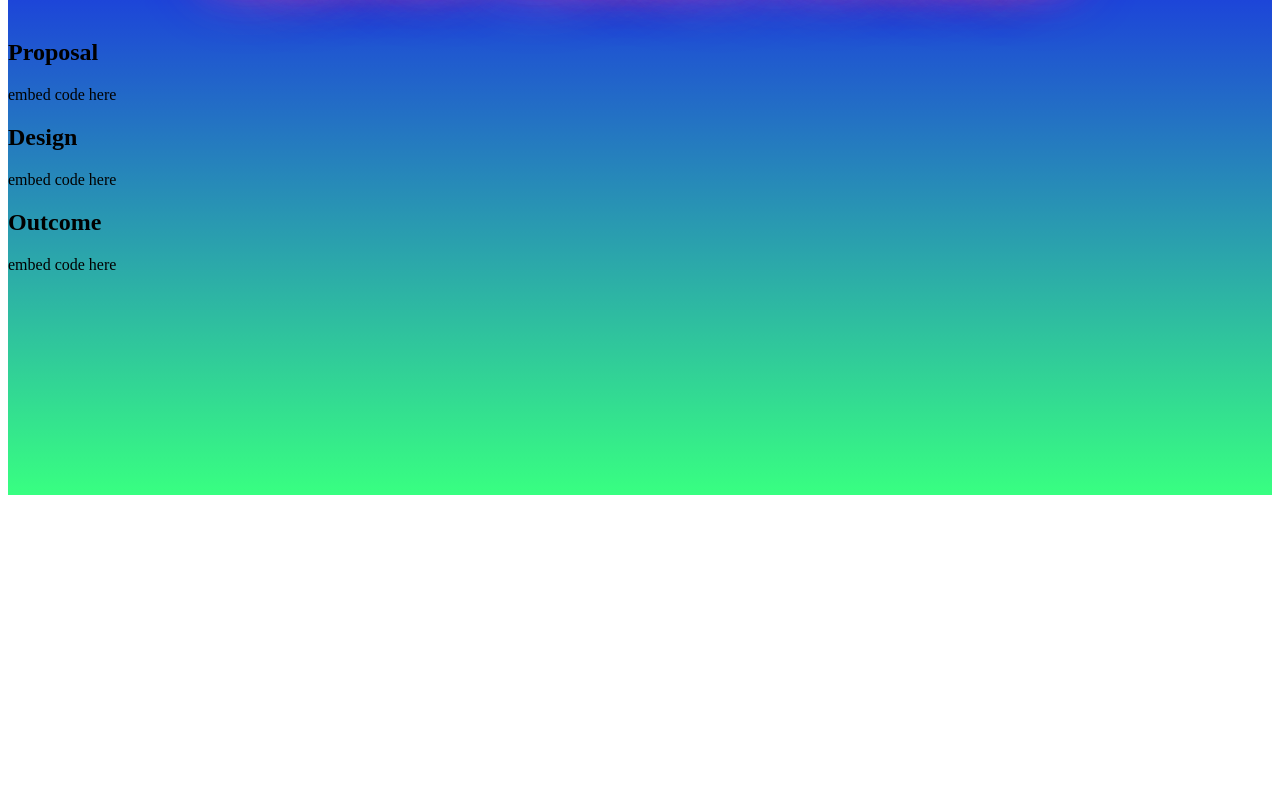
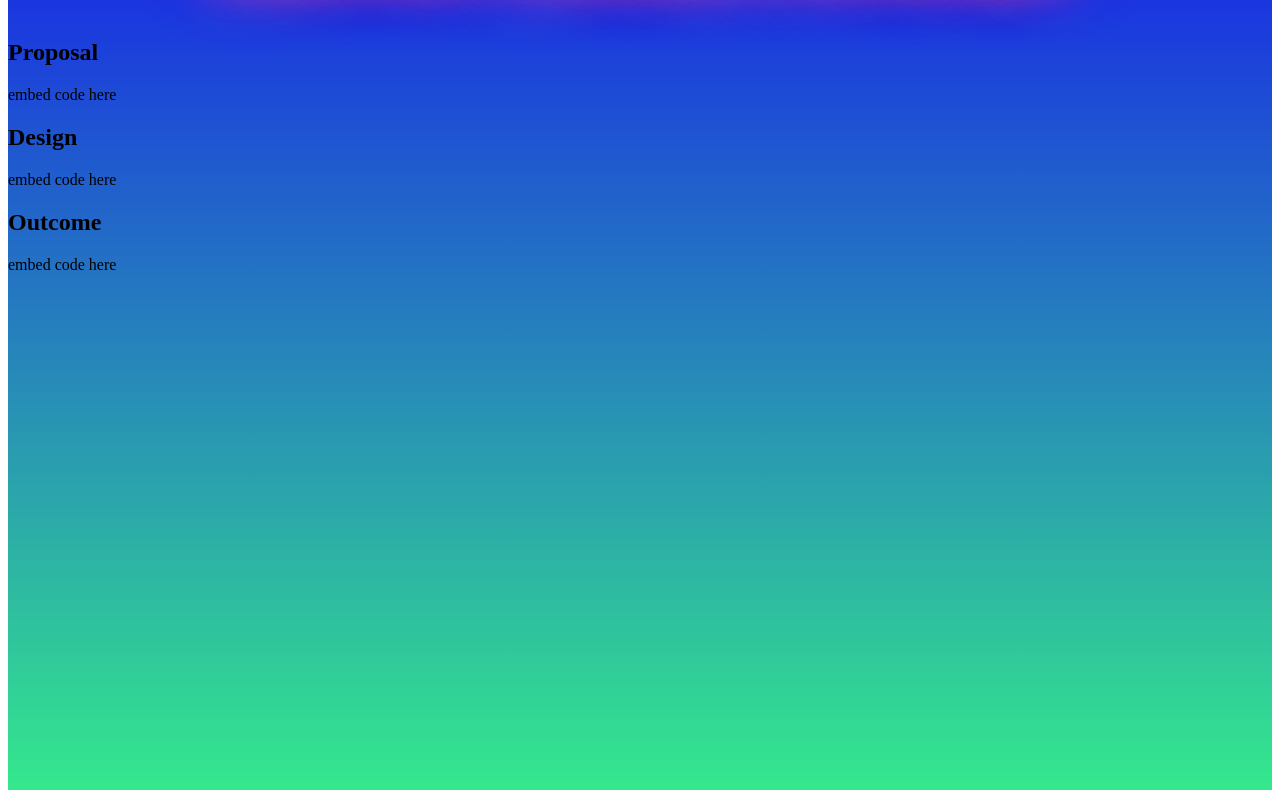
Before and after one commit to DTE-WGHS/portfolio-harrietmelton, a plain HTML site: page index.html in a window 1280 px wide. Shown: the part 159-949 px from the top of the page. Before the commit the page ends 800 px from the top, so only its background shows below. Drawn offline with Linux system fonts and the light colour scheme.

Commit message:
Update style.css

```diff
--- a/CSS/style.css
+++ b/CSS/style.css
@@ -1,7 +1,7 @@
 @charset "utf-8";
 /* CSS Document */
 #grad1 {
-  height: 600px;
+  height: 1000px;
   background-color: red; /* For browsers that do not support gradients */
   background-image: linear-gradient(#171eeb, #38ff81);
 }
```
